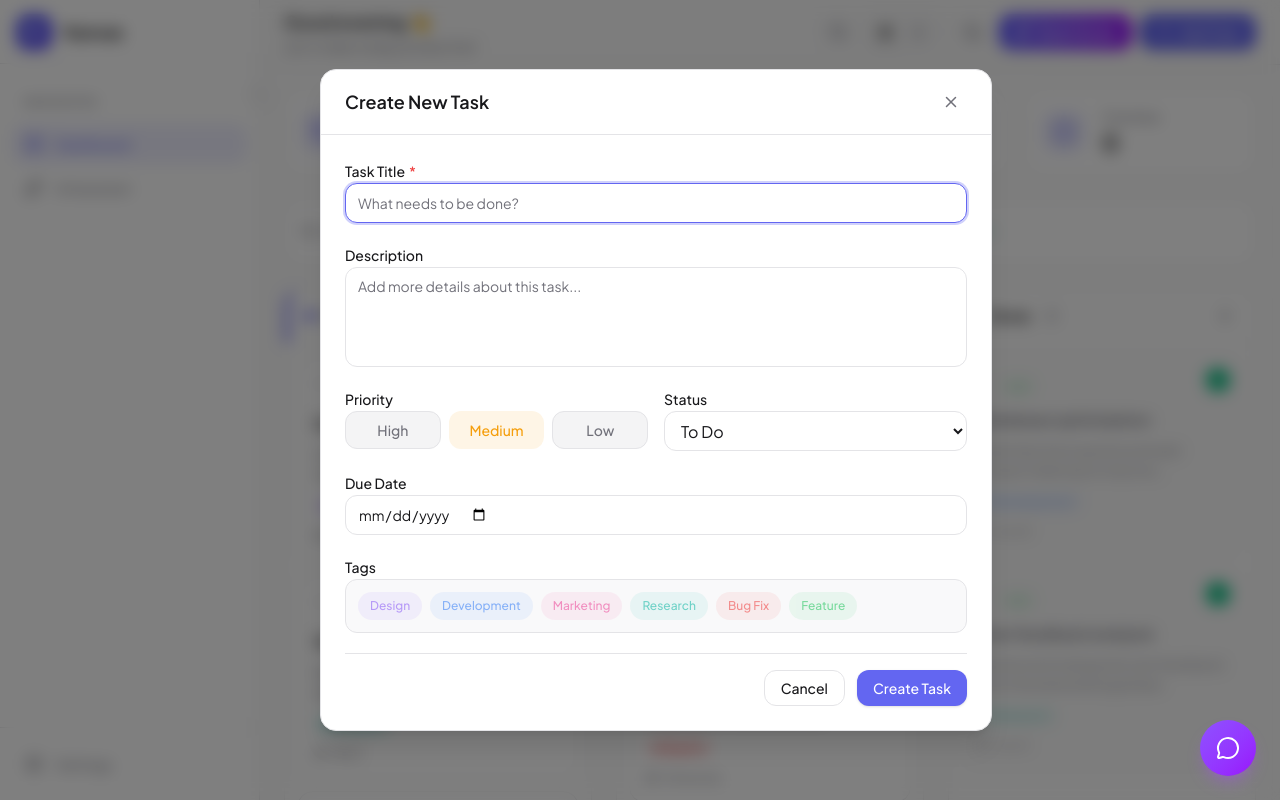
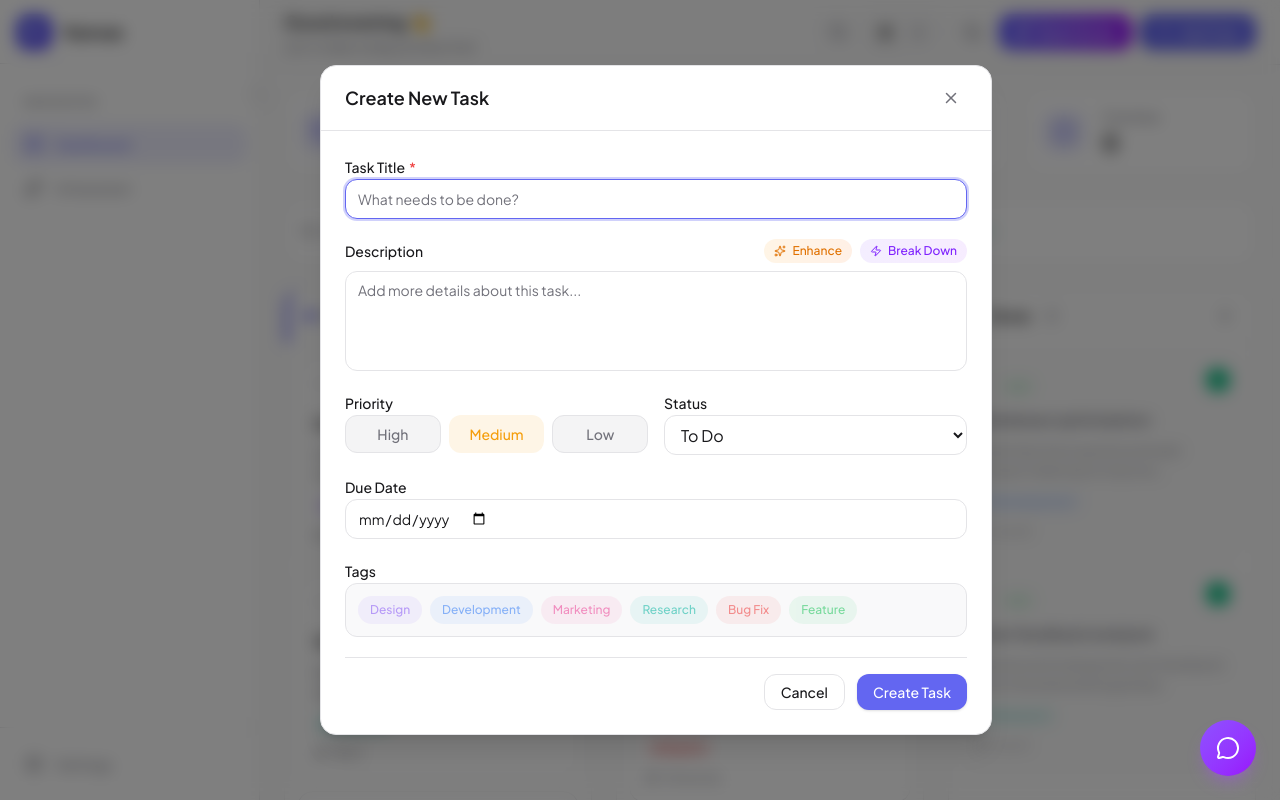
Before and after one commit to sikakoluchaitanya/Kanvax, a Next.js app: page / in a window 1280 px wide. Both pictures are taken after a click on the button "Add Task". Shown: the top 800 px of the page. Built offline with nearby package versions, Linux system fonts and the light colour scheme.

Commit message:
feat: add AI toolbar to task form with enhance and breakdown buttons

```diff
--- a/components/tasks/TaskForm.tsx
+++ b/components/tasks/TaskForm.tsx
@@ -3,6 +3,7 @@
 import { useState, useEffect } from 'react';
 import { format } from 'date-fns';
 import { toast } from 'sonner';
+import { Sparkles, Zap, Loader2 } from 'lucide-react';
 import { Modal } from '@/components/ui/Modal';
 import { Button } from '@/components/ui/Button';
 import { Input, Textarea, Label } from '@/components/ui/Input';
@@ -45,6 +46,8 @@ export function TaskForm({ isOpen, onClose, taskId }: TaskFormProps) {
     });
 
     const [errors, setErrors] = useState<{ title?: string }>({});
+    const [isEnhancing, setIsEnhancing] = useState(false);
+    const [isBreakingDown, setIsBreakingDown] = useState(false);
 
     // Reset form when task changes
     useEffect(() => {
@@ -69,6 +72,63 @@ export function TaskForm({ isOpen, onClose, taskId }: TaskFormProps) {
         }
         setErrors({});
     }, [existingTask, isOpen]);
+
+    const handleEnhance = async () => {
+        if (!formData.title.trim()) {
+            toast.error('Please add a title first');
+            return;
+        }
+        setIsEnhancing(true);
+        try {
+            const response = await fetch('/api/ai/enhance', {
+                method: 'POST',
+                headers: { 'Content-Type': 'application/json' },
+                body: JSON.stringify({
+                    title: formData.title,
+                    description: formData.description
+                })
+            });
+            const data = await response.json();
+            if (data.enhanced) {
+                setFormData(prev => ({ ...prev, description: data.enhanced }));
+                toast.success('Description enhanced! ✨');
+            }
+        } catch (error) {
+            toast.error('Failed to enhance description');
+        } finally {
+            setIsEnhancing(false);
+        }
+    };
+
+    const handleBreakdown = async () => {
+        if (!formData.title.trim()) {
+            toast.error('Please add a title first');
+            return;
+        }
+        setIsBreakingDown(true);
+        try {
+            const response = await fetch('/api/ai/breakdown', {
+                method: 'POST',
+                headers: { 'Content-Type': 'application/json' },
+                body: JSON.stringify({
+                    title: formData.title,
+                    description: formData.description
+                })
+            });
+            const data = await response.json();
+            if (data.breakdown) {
+                const newDesc = formData.description
+                    ? `${formData.description}\n\n## Subtasks\n${data.breakdown}`
+                    : `## Subtasks\n${data.breakdown}`;
+                setFormData(prev => ({ ...prev, description: newDesc }));
+                toast.success('Task broken down! ⚡');
+            }
+        } catch (error) {
+            toast.error('Failed to break down task');
+        } finally {
+            setIsBreakingDown(false);
+        }
+    };
 
     const handleSubmit = (e: React.FormEvent) => {
         e.preventDefault();
@@ -137,7 +197,51 @@ export function TaskForm({ isOpen, onClose, taskId }: TaskFormProps) {
 
                 {/* Description */}
                 <div className="space-y-2">
-                    <Label htmlFor="description">Description</Label>
+                    <div className="flex items-center justify-between">
+                        <Label htmlFor="description">Description</Label>
+                        <div className="flex gap-2">
+                            <button
+                                type="button"
+                                onClick={handleEnhance}
+                                disabled={isEnhancing || isBreakingDown}
+                                className={cn(
+                                    'flex items-center gap-1.5 px-2.5 py-1 rounded-lg text-xs font-medium',
+                                    'bg-gradient-to-r from-amber-500/10 to-orange-500/10',
+                                    'text-amber-600 dark:text-amber-400',
+                                    'hover:from-amber-500/20 hover:to-orange-500/20',
+                                    'disabled:opacity-50 disabled:cursor-not-allowed',
+                                    'transition-all duration-200'
+                                )}
+                            >
+                                {isEnhancing ? (
+                                    <Loader2 size={12} className="animate-spin" />
+                                ) : (
+                                    <Sparkles size={12} />
+                                )}
+                                Enhance
+                            </button>
+                            <button
+                                type="button"
+                                onClick={handleBreakdown}
+                                disabled={isEnhancing || isBreakingDown}
+                                className={cn(
+                                    'flex items-center gap-1.5 px-2.5 py-1 rounded-lg text-xs font-medium',
+                                    'bg-gradient-to-r from-violet-500/10 to-purple-500/10',
+                                    'text-violet-600 dark:text-violet-400',
+                                    'hover:from-violet-500/20 hover:to-purple-500/20',
+                                    'disabled:opacity-50 disabled:cursor-not-allowed',
+                                    'transition-all duration-200'
+                                )}
+                            >
+                                {isBreakingDown ? (
+                                    <Loader2 size={12} className="animate-spin" />
+                                ) : (
+                                    <Zap size={12} />
+                                )}
+                                Break Down
+                            </button>
+                        </div>
+                    </div>
                     <Textarea
                         id="description"
                         placeholder="Add more details about this task..."
@@ -145,7 +249,7 @@ export function TaskForm({ isOpen, onClose, taskId }: TaskFormProps) {
                         onChange={(e) =>
                             setFormData({ ...formData, description: e.target.value })
                         }
-                        rows={3}
+                        rows={4}
                     />
                 </div>
 
```
